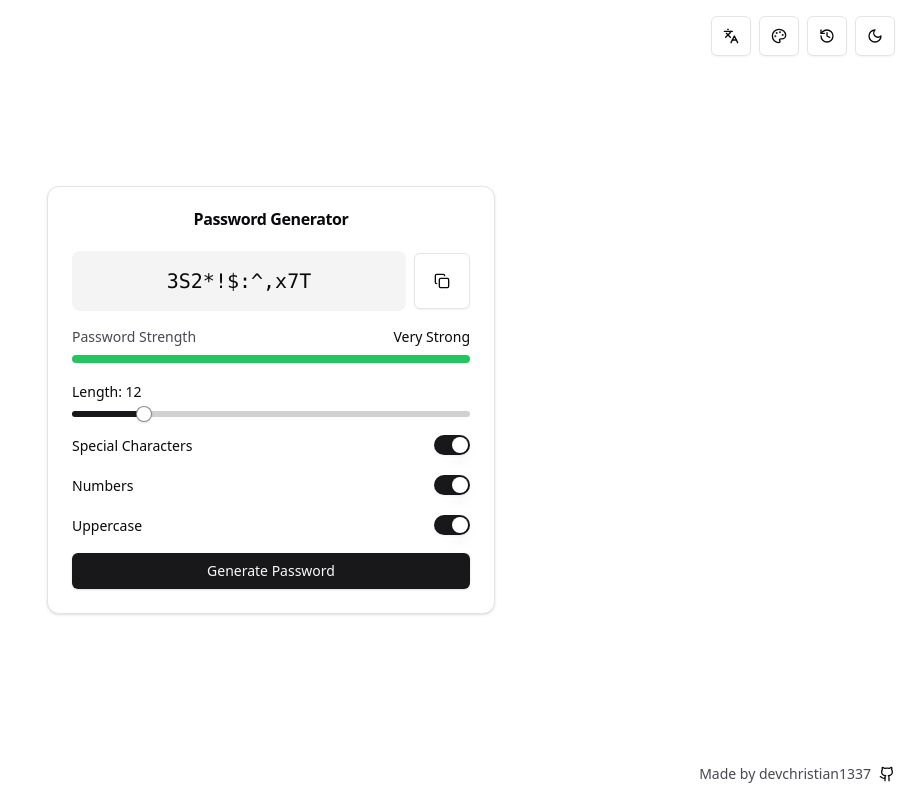
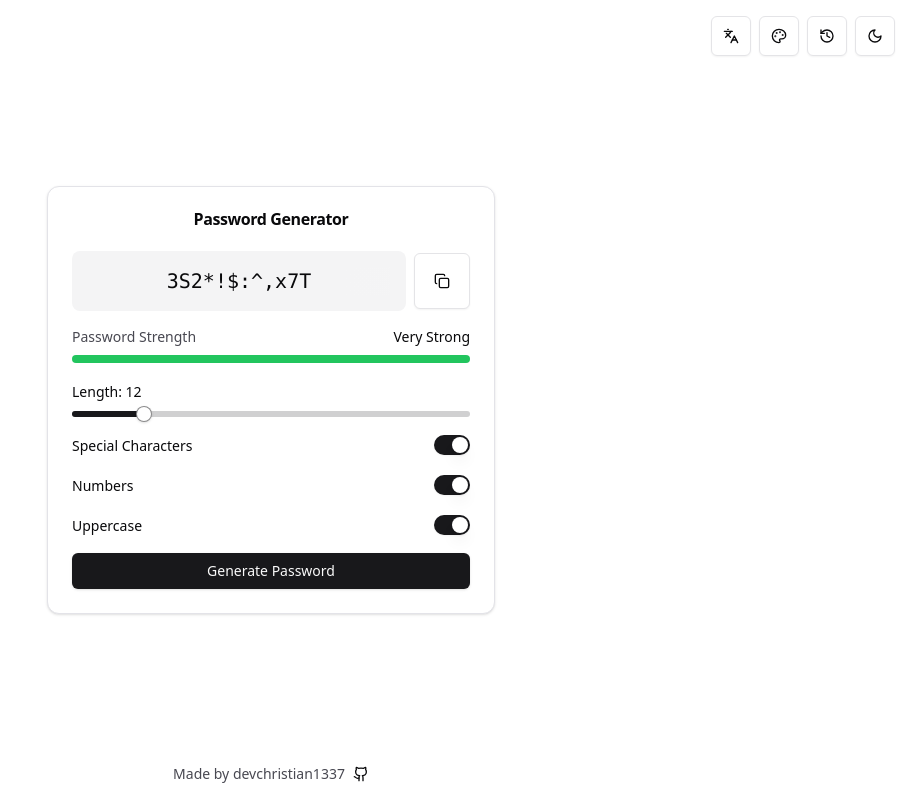
Before and after one commit to devchristian1337/password-generator, a React (Vite) app: page / in a window 1280 px wide. Shown: the whole page, without its empty margins (369-1280 px from the left). Built offline with nearby package versions, Linux system fonts and the light colour scheme.

Commit message:
Footer centrato

```diff
--- a/src/App.tsx
+++ b/src/App.tsx
@@ -868,7 +868,7 @@ function App() {
       </div>
 
       <motion.div
-        className="fixed bottom-4 right-4 flex items-center gap-2 text-sm text-muted-foreground"
+        className="fixed bottom-4 left-0 right-0 flex items-center justify-center gap-2 text-sm text-muted-foreground"
         initial={{ opacity: 0, y: 20 }}
         animate={{ opacity: 1, y: 0 }}
         transition={{ duration: 0.5, delay: 0.4 }}
```
